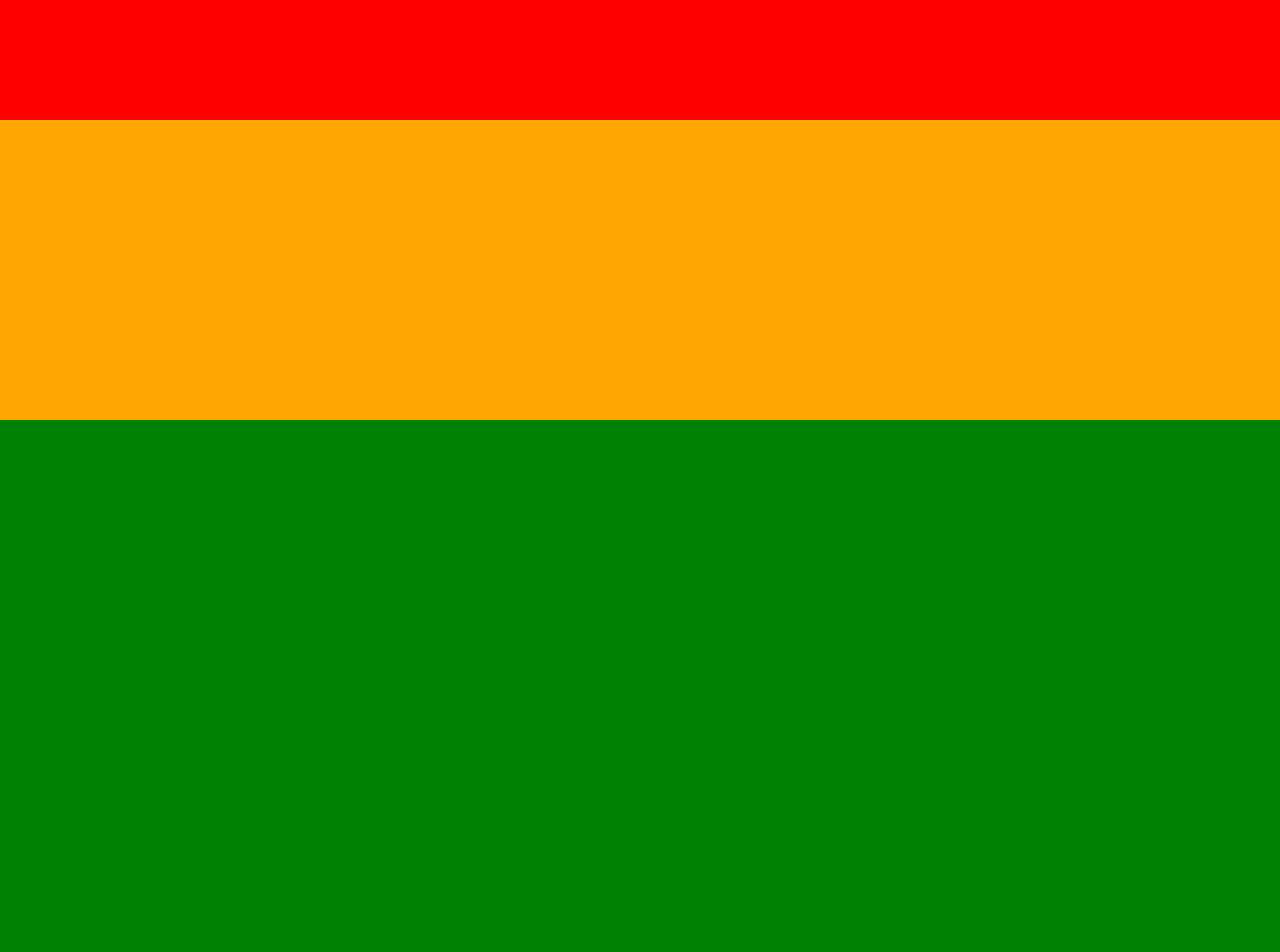
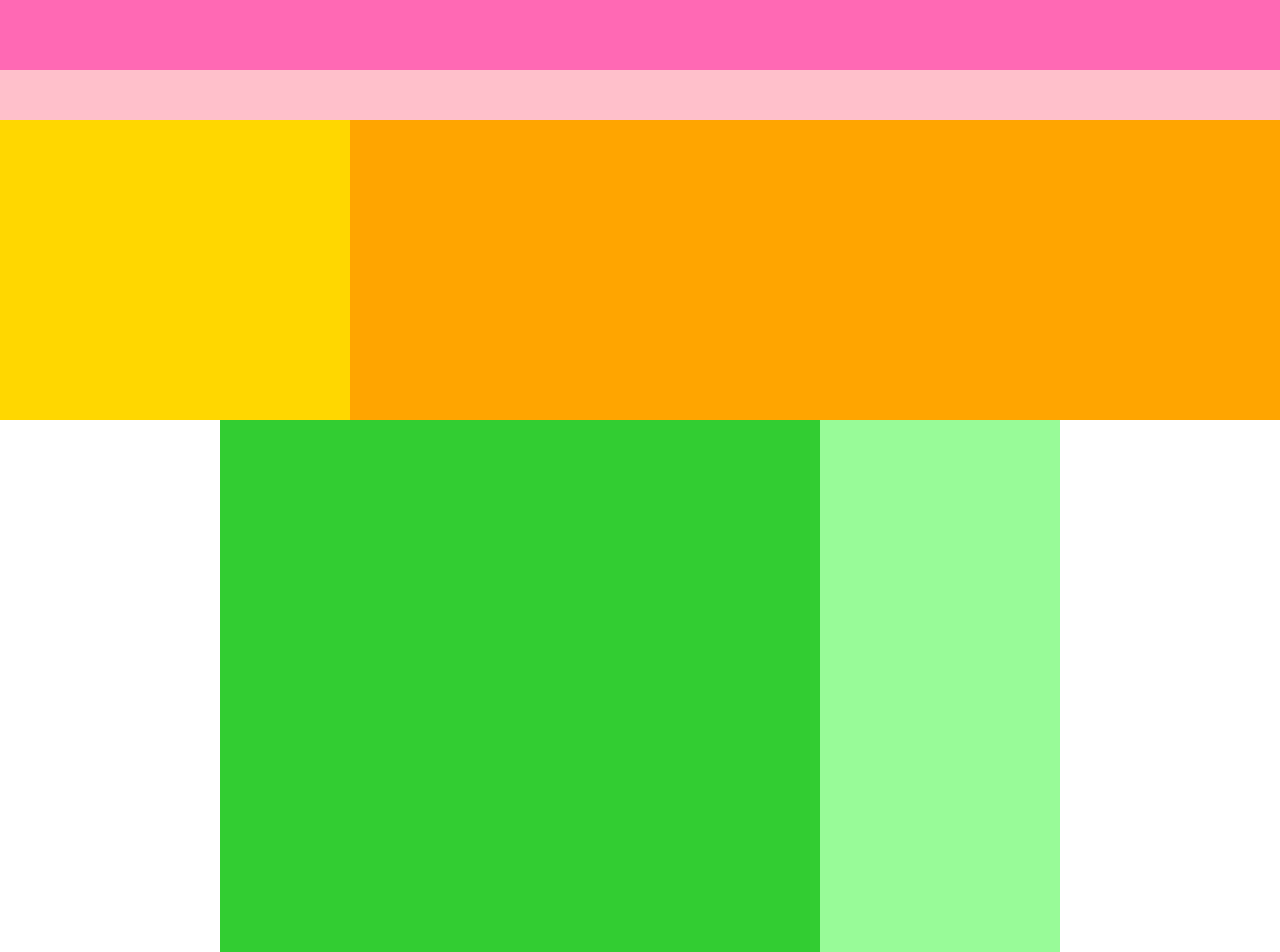
Before and after one commit to krystalmm/DMMWEBCAMP_HTML-CSS_exercise, a plain HTML site: page caravan/index.html in a window 1280 px wide. Shown: the top 952 px of the page. Drawn offline with Linux system fonts and the light colour scheme.

Commit message:
[Add] inner frame

```diff
--- a/caravan/index.html
+++ b/caravan/index.html
@@ -9,19 +9,33 @@
 <body>
   <!-- header -->
   <div class="header">
+    <div class="header-top">
 
+    </div>
+
+    <div class="header-bottom">
+
+    </div>
   </div>
   <!-- header ここまで -->
 
   <!-- main-visual -->
   <div class="main-visual">
+    <div class="main-visual-content">
 
+    </div>
   </div>
   <!-- main-visual ここまで -->
 
   <!-- main -->
   <div class="main">
+    <div class="blog">
 
+    </div>
+
+    <div class="sidebar">
+
+    </div>
   </div>
   <!-- main ここまで -->
 
--- a/caravan/style.css
+++ b/caravan/style.css
@@ -3,6 +3,8 @@
   padding: 0;
   box-sizing: border-box;
 }
+
+/* header */
 
 .header {
   width: 100%;
@@ -10,17 +12,54 @@
   background-color: red;
 }
 
+.header-top {
+  width: 100%;
+  height: 70px;
+  background-color: hotpink;
+}
+
+.header-bottom {
+  width: 100%;
+  height: 50px;
+  background-color: pink;
+}
+
+/* .main-visual */
+
 .main-visual {
   width: 100%;
   height: 300px;
   background-color: orange;
 }
 
+.main-visual-content {
+  width: 350px;
+  height: 300px;
+  background-color: gold;
+}
+
+/* .main */
+
 .main {
-  width: 100%;
+  width: 840px;
+  display: flex;
+  justify-content: center;
+  margin: 0 auto;
+}
+
+.blog {
+  width: 600px;
   height: 1400px;
-  background-color: green;
+  background-color: limegreen;
 }
+
+.sidebar {
+  width: 240px;
+  height: 1400px;
+  background-color: palegreen;
+}
+
+/* footer */
 
 .footer {
   width: 100%;
```
